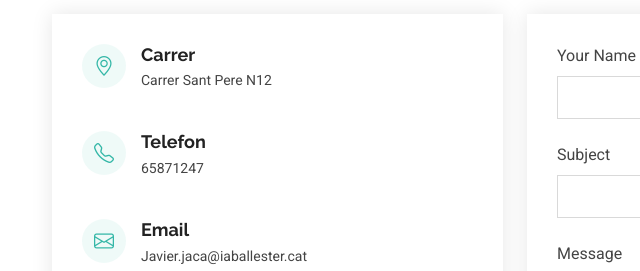
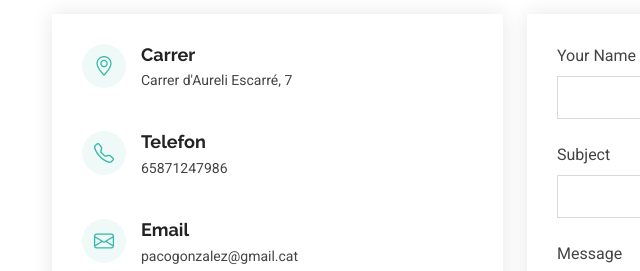
Before and after one commit to Javijaca07/Javijaca07.github.io, a plain HTML site: page contact.html in a window 1280 px wide. Shown: the part 267-538 px from the top of the page, 30-670 px from the left. Drawn offline with Linux system fonts and the light colour scheme.

Commit message:
Update contact.html

```diff
--- a/contact.html
+++ b/contact.html
@@ -89,7 +89,7 @@
                 <i class="bi bi-geo-alt flex-shrink-0"></i>
                 <div>
                   <h3>Carrer</h3>
-                  <p>Carrer Sant Pere N12</p>
+                  <p>Carrer d'Aureli Escarré, 7</p>
                 </div>
               </div><!-- End Info Item -->
 
@@ -97,7 +97,7 @@
                 <i class="bi bi-telephone flex-shrink-0"></i>
                 <div>
                   <h3>Telefon</h3>
-                  <p>65871247</p>
+                  <p>65871247986</p>
                 </div>
               </div><!-- End Info Item -->
 
@@ -105,7 +105,7 @@
                 <i class="bi bi-envelope flex-shrink-0"></i>
                 <div>
                   <h3>Email </h3>
-                  <p>Javier.jaca@iaballester.cat</p>
+                  <p>pacogonzalez@gmail.cat</p>
                 </div>
               </div><!-- End Info Item -->
 
```
